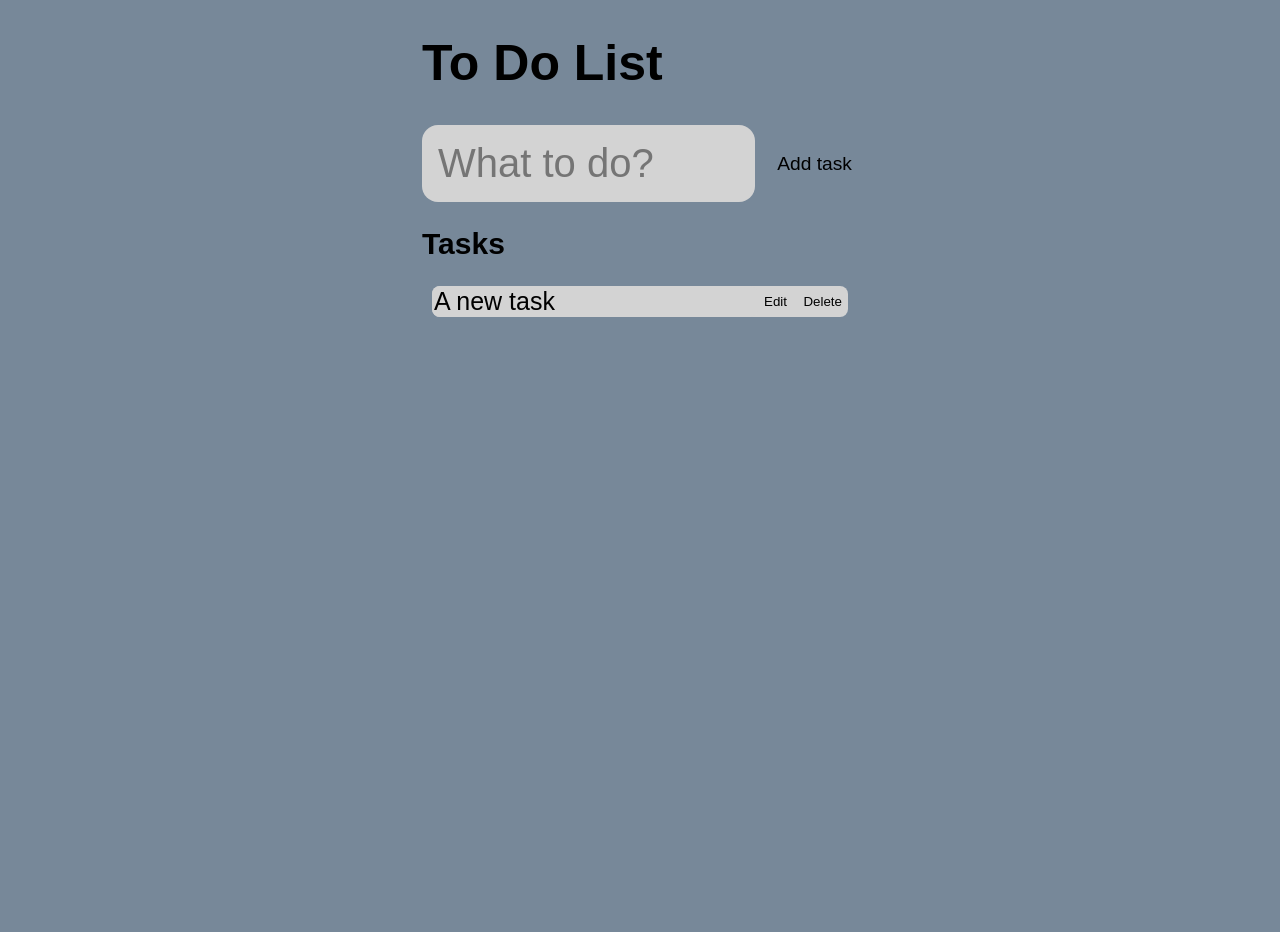
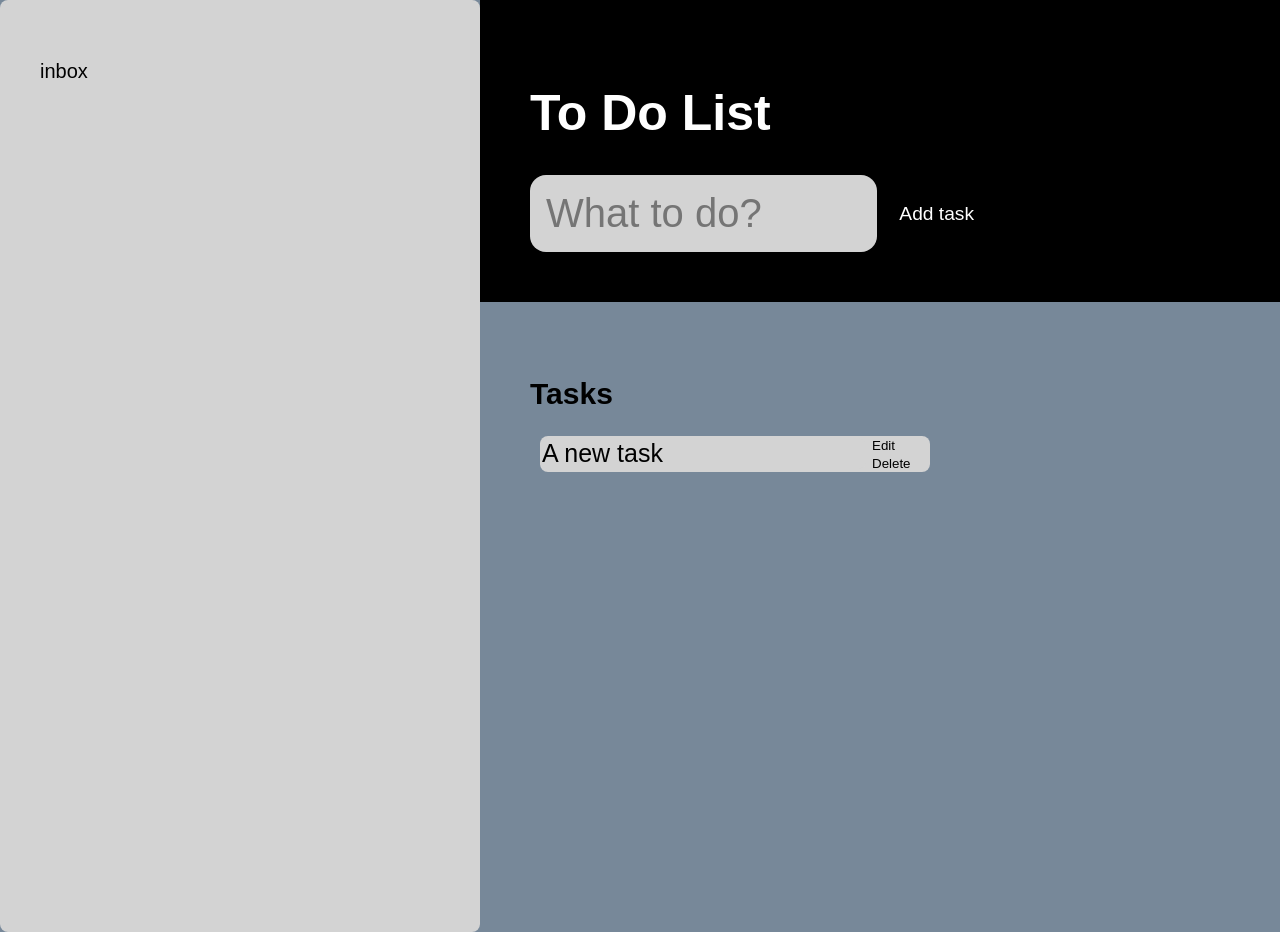
Before and after one commit to evstraub/ToDo-list, a website built with webpack: page dist/index.html in a window 1280 px wide. Before the commit the page ends 800 px from the top, so only its background shows below. Built offline with Linux system fonts and the light colour scheme.

Commit message:
added more structure and styling

```diff
--- a/src/style.css
+++ b/src/style.css
@@ -1,15 +1,30 @@
-html,
 body {
   display: flex;
   flex-direction: column;
   min-height: 100vh;
-
   margin: 0 auto;
   font-family: Arial, Helvetica, sans-serif;
   background-color: lightslategray;
 }
+.container {
+  display: grid;
+  grid-template-columns: 0.5fr 4fr;
+  background-color: lightslategray;
+  height: 100vh;
+}
+.sidebar {
+  background-color: lightslategray;
+  display: grid;
+  grid-row: 1/3;
+  min-height: 100vh;
+  padding: 40px;
+  width: 400px;
+  border-radius: 8px;
+  background-color: lightgray;
+}
 h1 {
   font-size: 50px;
+  color: white;
 }
 #new-task-form {
   display: flex;
@@ -28,10 +43,11 @@ h1 {
   margin-right: 1rem;
 }
 #new-task-submit {
-  background-color: lightslategray;
+  background-color: black;
   border: none;
   font-size: larger;
   cursor: pointer;
+  color: white;
 }
 h2 {
   font-size: 30px;
@@ -64,6 +80,19 @@ h2 {
   background-color: lightgray;
   border-radius: 8px;
   align-items: center;
-  justify-content: center;
   margin: 10px;
+  margin-right: 300px;
 }
+header {
+  padding: 50px;
+  padding-right: 300px;
+  background-color: black;
+}
+main {
+  padding: 50px;
+  margin-bottom: 400px;
+}
+
+.inbox {
+  font-size: 20px;
+}
```
Also changed, not shown: dist/bundle.js, dist/index.html.
